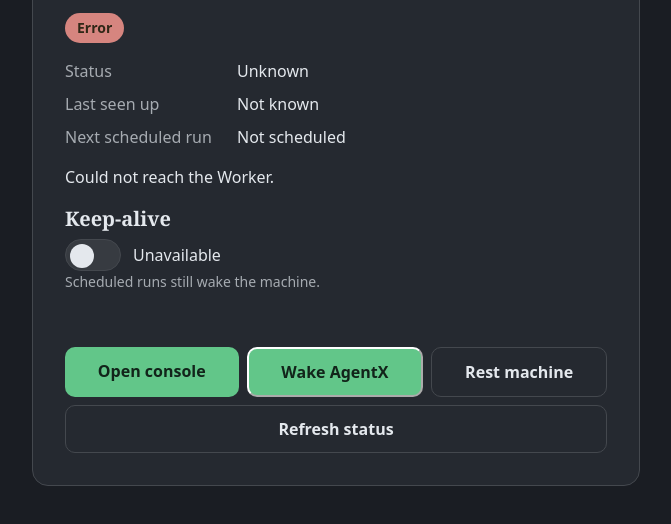
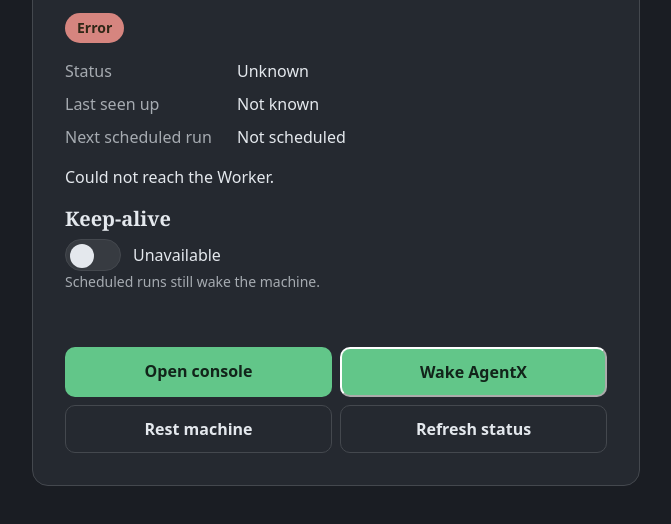
Before and after one commit to Chalupandey07/qwenpaw-deploy, a plain HTML site: page pages/public/status-page.html in a window 1280 px wide. Shown: the part 206-730 px from the top of the page, without its empty margins (304-975 px from the left). Drawn offline with Linux system fonts and the light colour scheme; no server answers.

Commit message:
rebrand(v4): /status buttons as an even 2x2 grid

```diff
--- a/pages/public/status-page.html
+++ b/pages/public/status-page.html
@@ -32,10 +32,13 @@ button{font-family:var(--font-body);font-size:var(--text-body);cursor:pointer;}
 .btn:disabled,.switch:disabled{opacity:0.55;cursor:not-allowed;}
 .btn-primary{background:var(--color-accent);color:var(--color-accent-ink);}
 .btn-secondary{background:none;color:var(--color-ink);border:1px solid var(--color-line);}
-.actions{display:flex;flex-wrap:wrap;align-items:stretch;gap:var(--space-2);margin-top:var(--space-4);}
-/* Even button row (beauty v3): the four actions fit one row and share it
-   equally, so 'Refresh status' no longer wraps alone onto a second line. */
-.actions .btn{flex:1 1 auto;min-width:0;}
+/* Even action grid (beauty v4). v3 used flex:1 1 auto, but the four
+   buttons' natural widths still overflowed the card, so 'Refresh status'
+   wrapped ALONE onto a full-width second line (3+1). A 2x2 grid is
+   deterministic: two even rows of two, every button the same width and
+   height, no orphan — which is exactly the accepted fallback. */
+.actions{display:grid;grid-template-columns:1fr 1fr;align-items:stretch;gap:var(--space-2);margin-top:var(--space-4);}
+.actions .btn{width:100%;min-width:0;}
 .ka-row{display:flex;align-items:center;gap:var(--space-3);}
 .switch{width:56px;height:32px;padding:var(--space-1);border-radius:var(--radius-pill);background:var(--color-track);border:1px solid var(--color-line);}
 .switch[aria-checked="true"]{background:var(--color-accent);border-color:var(--color-accent);}
```
